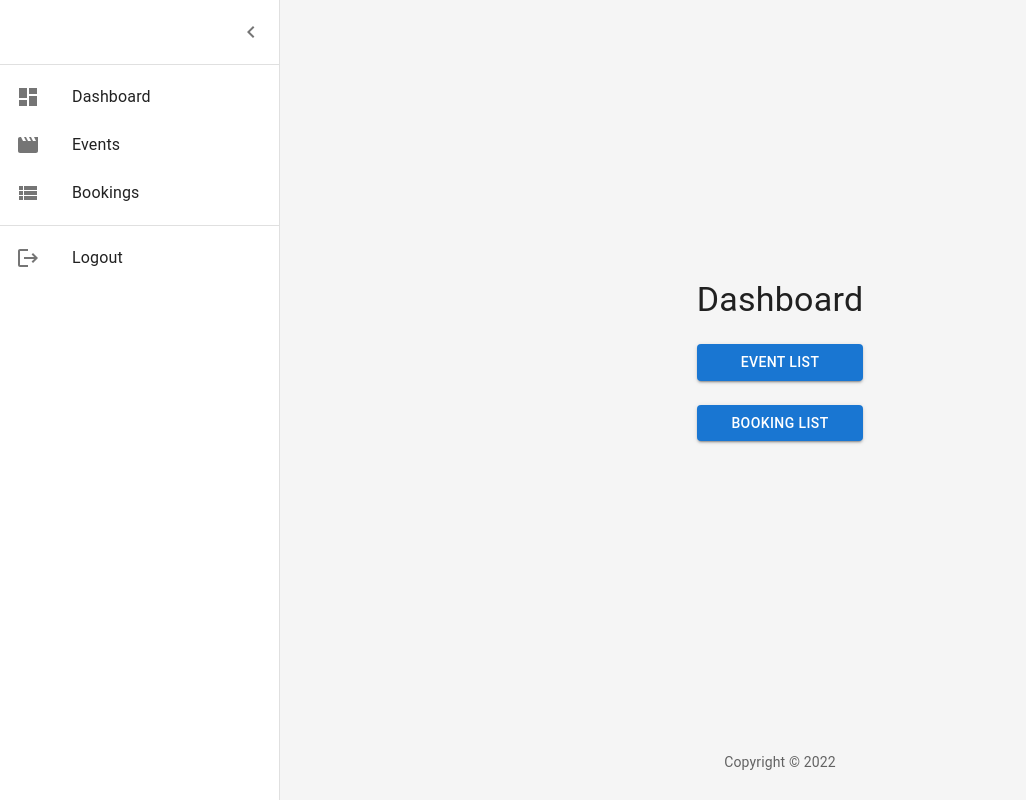
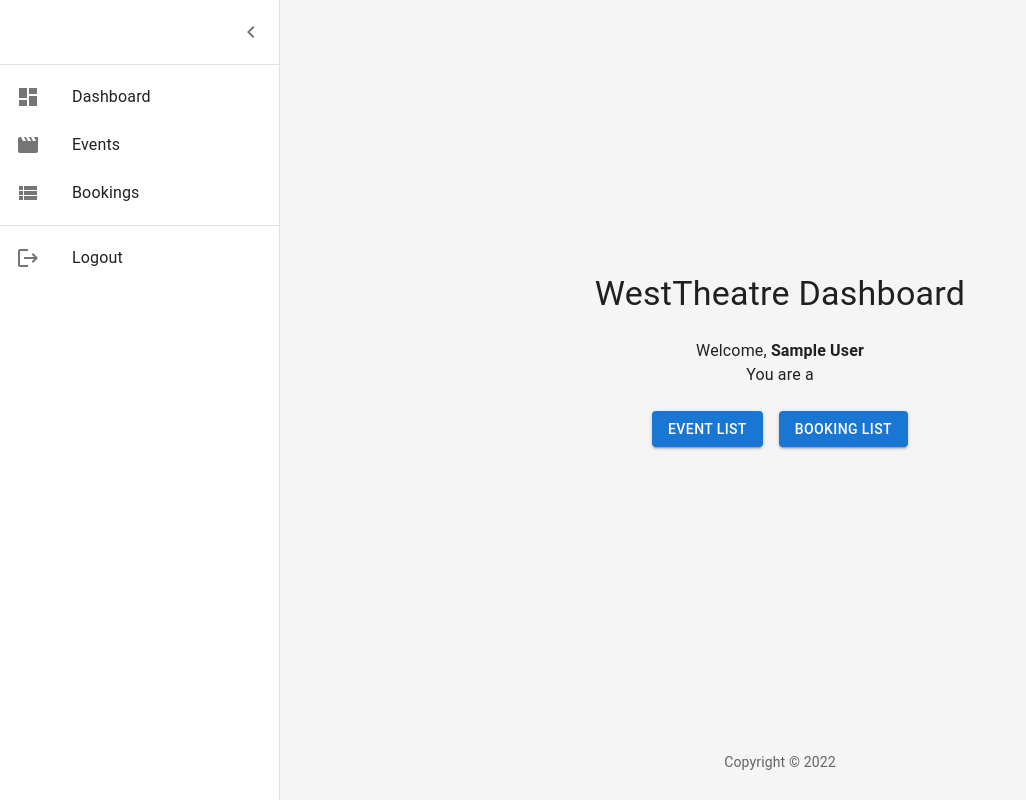
Before and after one commit to Yunus0or1/CP70032E-Final-Assignment, a React (Create React App) app: page / in a window 1280 px wide. Shown: the whole page, without its empty margins (0-1026 px from the left). Built offline with nearby package versions, Linux system fonts and the light colour scheme; sample sign-in values are in the browser's storage.

Commit message:
basic dashboard

```diff
--- a/src/pages/Dashboard.js
+++ b/src/pages/Dashboard.js
@@ -1,7 +1,15 @@
 import React from "react";
 import { Typography, Container, Box, Button } from "@mui/material";
+import { useNavigate } from "react-router-dom";
+import { useSelector } from "react-redux";
+import { selectUser } from "../state/authSlice";
 
 export const Dashboard = () => {
+  const navigate = useNavigate();
+  const user = useSelector(selectUser);
+
+  console.log(user);
+
   return (
     <>
       <Container
@@ -18,12 +26,36 @@ export const Dashboard = () => {
           sx={{
             display: "flex",
             flexDirection: "column",
+            alignItems: "center",
             gap: 3,
           }}
         >
-          <Typography variant="h4">Dashboard</Typography>
-          <Button variant="contained">Event List</Button>
-          <Button variant="contained">Booking List</Button>
+          <Typography variant="h4">WestTheatre Dashboard</Typography>
+          <Box
+            sx={{
+              display: "flex",
+              flexDirection: "column",
+              alignItems: "center",
+            }}
+          >
+            <Typography>
+              Welcome,{" "}
+              <b>
+                {user.firstName} {user.lastName}
+              </b>
+            </Typography>
+            <Typography>
+              You are a <b>{user.userType}</b>
+            </Typography>
+          </Box>
+          <Box sx={{ display: "flex", gap: 2 }}>
+            <Button variant="contained" onClick={() => navigate("/events")}>
+              Event List
+            </Button>
+            <Button variant="contained" onClick={() => navigate("/bookings")}>
+              Booking List
+            </Button>
+          </Box>
         </Box>
       </Container>
     </>
```
